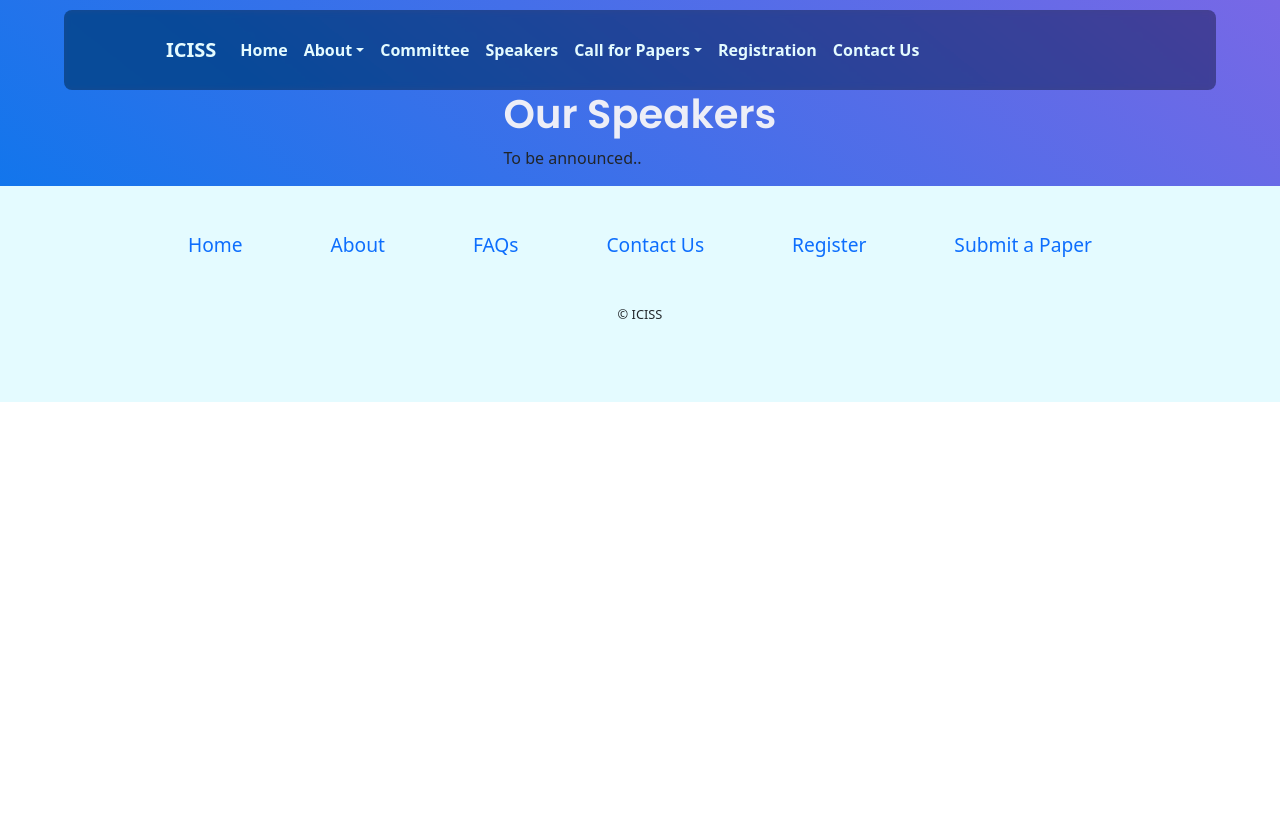
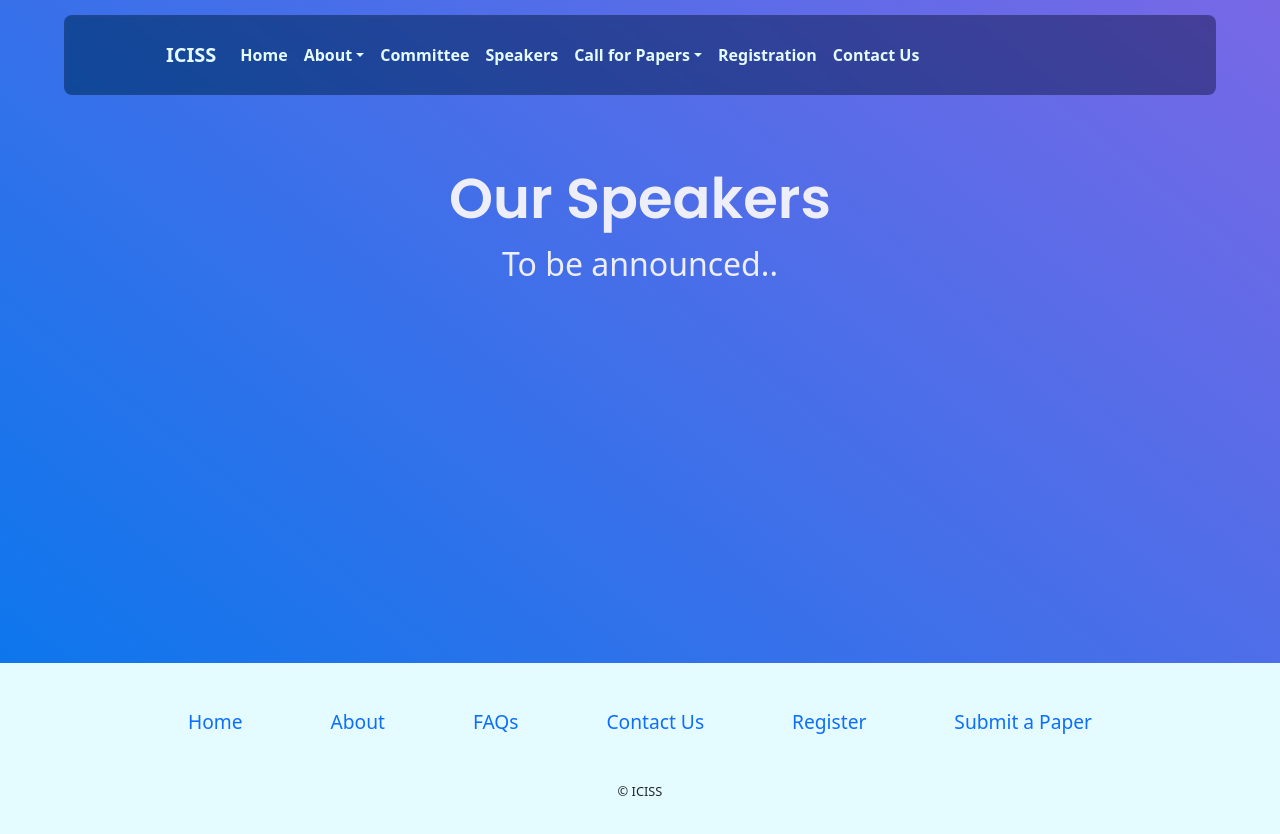
Before and after one commit to techlism/ICISS-2024-Website, a React (Create React App) app: page /speakers in a window 1280 px wide. Shown: the top 834 px of the page. Before the commit the page ends 800 px from the top, so only its background shows below. Built offline with nearby package versions, Linux system fonts and the light colour scheme.

Commit message:
minor ui changes

```diff
--- a/src/ProfessorCard.module.css
+++ b/src/ProfessorCard.module.css
@@ -6,7 +6,7 @@
     font-family: 'Poppins',sans-serif;
     text-align: center;
     color: #EDEEF7;
-    width:40vw;
+    width:45vw;
     border-radius: 8px;
     padding: 1rem;
     margin: 20px;
@@ -17,3 +17,9 @@
 .description{
     font-size: 1rem;
 }
+
+@media only screen and (max-width: 450px) {
+    .professor-card{
+        width: 80vw;
+    }
+}
--- a/src/components/ConferenceTopics.jsx
+++ b/src/components/ConferenceTopics.jsx
@@ -9,7 +9,7 @@ const ConferenceTopics = () => {
     </p>
     <div className={styling['topic-main-div']}>
       <div className={styling['content-div']}>
-          <div style={{margin:'30px',maxWidth:'50.5vw'}}>
+          <div style={{margin:'30px',maxWidth:'60.5vw'}}>
             <h2>Intelligent systems and applications:</h2>
             <table className={styling.table}>
               <tbody>
@@ -34,7 +34,7 @@ const ConferenceTopics = () => {
               </tbody>
             </table>
           </div>
-          <div style={{margin:'30px',maxWidth:'50.5vw'}}>
+          <div style={{margin:'30px',maxWidth:'60.5vw'}}>
             <h2>Security and privacy:</h2>
             <table className={styling.table}>
               <tbody>
@@ -62,7 +62,7 @@ const ConferenceTopics = () => {
               </tbody>
             </table>
           </div>
-          <div style={{margin:'30px',maxWidth:'50.5vw'}}>
+          <div style={{margin:'30px',maxWidth:'60.5vw'}}>
             <h2>Intelligent security systems</h2>
             <table className={styling.table}>
               <tbody>
@@ -87,7 +87,7 @@ const ConferenceTopics = () => {
               </tbody>
             </table>
           </div>
-          <div style={{margin:'30px',maxWidth:'50.5vw'}}>
+          <div style={{margin:'30px',maxWidth:'60.5vw'}}>
             <h2>Ethical and legal implications of intelligent systems and security:</h2>
             <table className={styling.table}>
               <tbody>
--- a/src/components/ConferenceTopics.module.css
+++ b/src/components/ConferenceTopics.module.css
@@ -12,7 +12,7 @@
     color: #E4FBFF;
 }
 .table{
-    width:50vw;
+    width:55vw;
 }
 
 .para-about{
--- a/src/components/Navbar.css
+++ b/src/components/Navbar.css
@@ -10,7 +10,7 @@
     padding-bottom: 20px;
     position: sticky;
     width: 90vw;
-    margin-top: 10px;
+    margin-top: 15px;
     margin-left: 5vw;
     margin-right: 5vw;
 }
--- a/src/components/pages/CommitteePage.module.css
+++ b/src/components/pages/CommitteePage.module.css
@@ -1,6 +1,10 @@
 .main-committeepage{
     display: flex;
     justify-content: center;
+    align-items: center;
+}
+.professors{
+    margin: 60px;
 }
 .h2{
     font-family: 'Poppins',sans-serif;
@@ -10,3 +14,10 @@
     color: #EDEEF7;
     margin: 10px;
 }
+
+@media only screen and (max-width: 450px) {
+    .h2{
+        font-size: 1.5rem;
+    }
+
+}
--- a/src/components/pages/ContributionTrackPage.jsx
+++ b/src/components/pages/ContributionTrackPage.jsx
@@ -2,7 +2,9 @@ import ConferenceTopics from "../ConferenceTopics.jsx"
 
 const ContributionTrackPage = ()=>{
     return(
-        <ConferenceTopics/>
+        <div style={{margin:'70px'}}>
+            <ConferenceTopics/>
+        </div>
     )
 }
 export default ContributionTrackPage;
--- a/src/components/pages/GuidelinesPage.module.css
+++ b/src/components/pages/GuidelinesPage.module.css
@@ -3,7 +3,7 @@
     justify-content: center;
     color: #EDEEF7;
     margin: 100px;
-    margin-top: 20px;
+    margin-top: 70px;
     font-weight: 500;
     text-align: justify;
 }
--- a/src/components/pages/HomePage.module.css
+++ b/src/components/pages/HomePage.module.css
@@ -37,11 +37,11 @@
 .button-wrapper {
     background-color: #1e0149;
     padding: 10px;
-    padding-left: 30px;
-    padding-right: 30px;
+    padding-left: 20px;
+    padding-right: 20px;
     border-radius: 10px;
     font-weight: 500;
-    font-size: 1.5rem;
+    font-size: 1.2rem;
 }
 
 .aboutdiv{
@@ -92,5 +92,9 @@
     .conf-date > h2 {
         font-size: 1rem;
     }
+    .victoria{
+        max-width: 90vw;
+        max-height: 90vw;
+    }
 
 }
--- a/src/components/pages/SpeakersPage.jsx
+++ b/src/components/pages/SpeakersPage.jsx
@@ -6,7 +6,7 @@ const SpeakersPage = ()=>{
         <div className={styling['main-speakerpage']}>
             <div className={styling.professors}>
                 <h1 className={styling.heading}>Our Speakers</h1>
-                <p>To be announced..</p>
+                <p className={styling['para']}>To be announced..</p>
             </div>
         </div>
     )
--- a/src/components/pages/SpeakersPage.module.css
+++ b/src/components/pages/SpeakersPage.module.css
@@ -1,11 +1,19 @@
 .main-speakerpage{
     display: flex;
     justify-content: center;
+    margin-top: 70px;
+    margin-bottom:359px;
 }
 .heading{
     font-family: 'Poppins',sans-serif;
     font-weight: 700;
-    font-size: 2.5rem;
+    font-size: 3.5rem;
     text-align: center;
     color: #EDEEF7;
 }
+.para{
+    text-align: center;
+    font-size: 2rem;
+    font-weight: 500;
+    color: #EDEEF7;
+}
```
